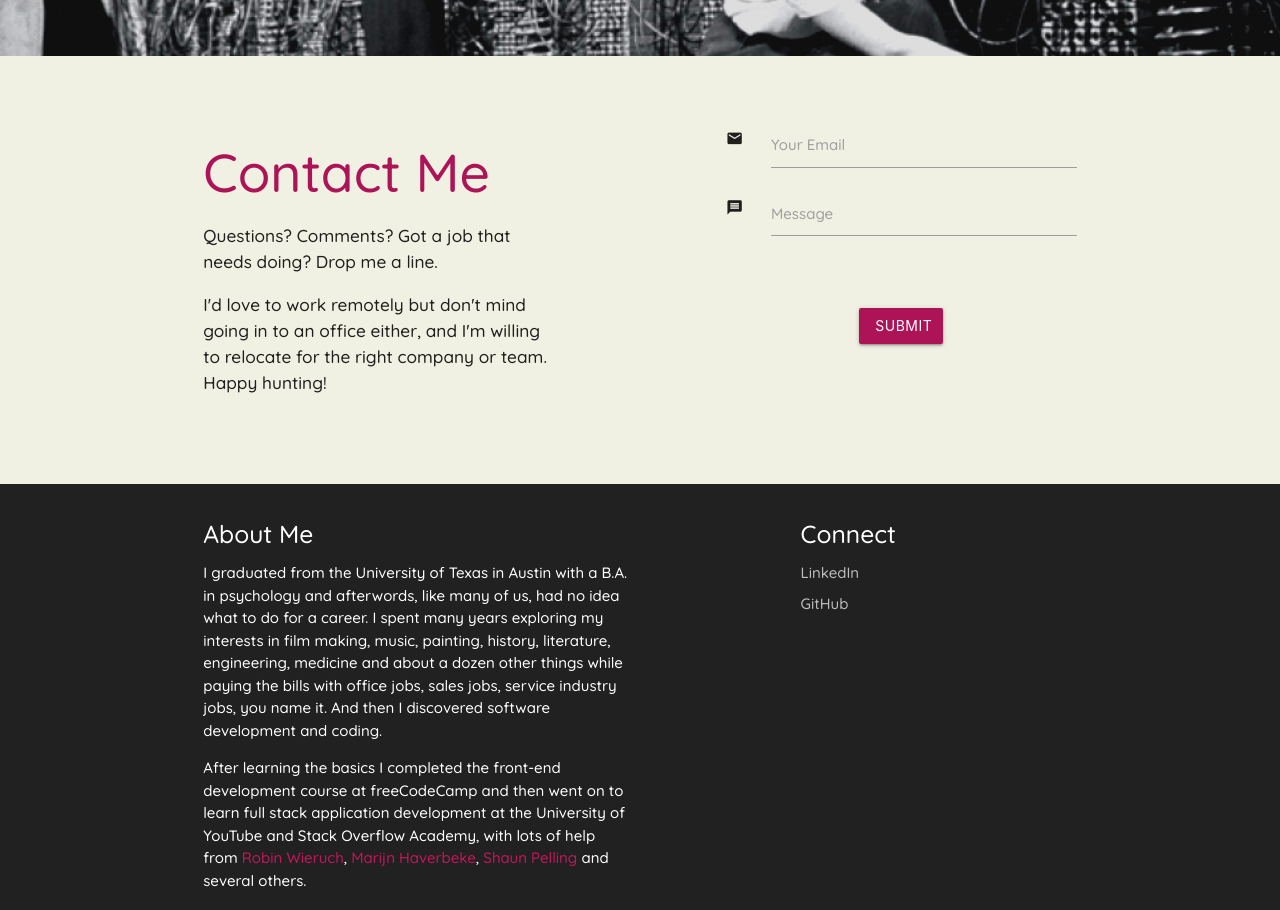
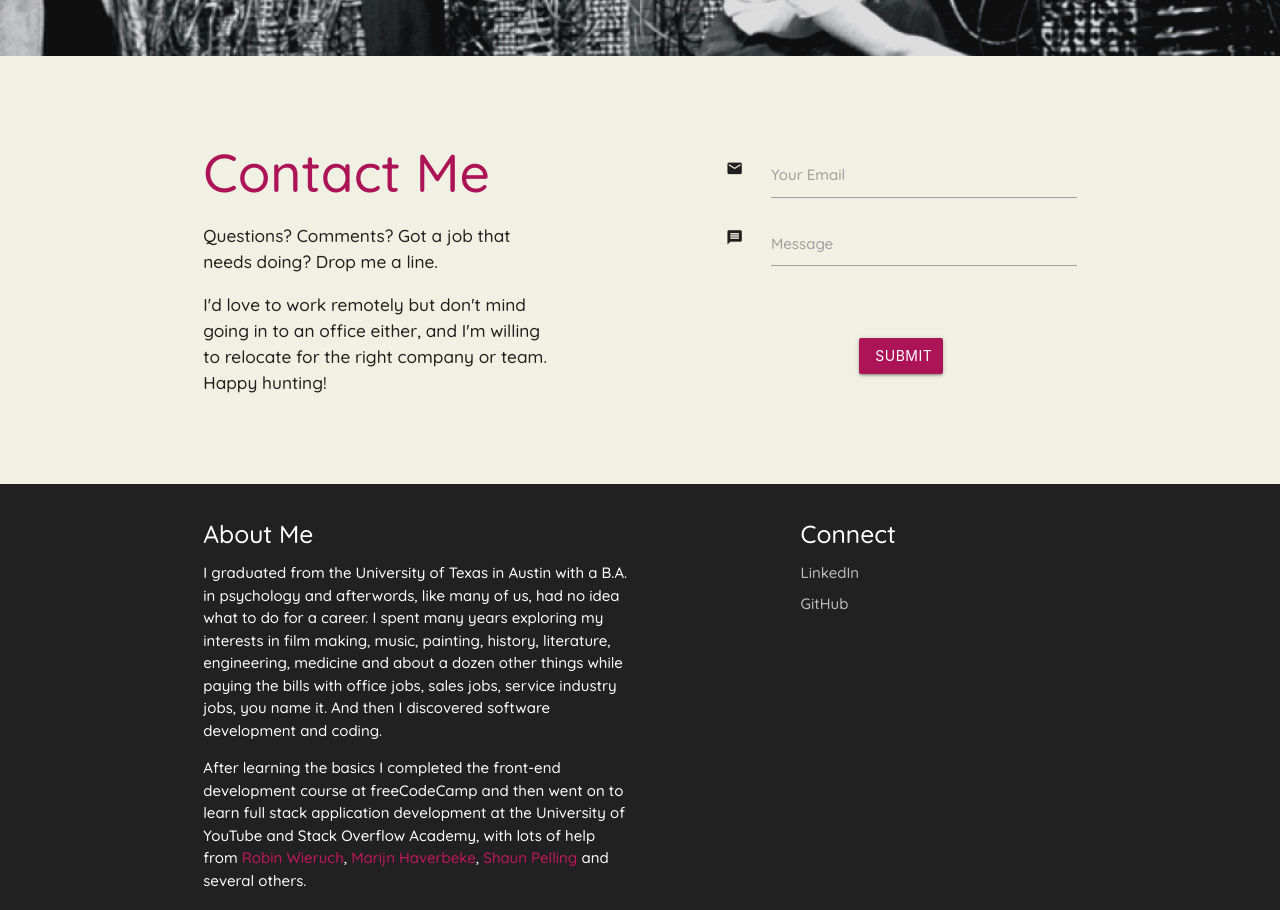
Before and after one commit to mdashmiller/dev-site, a React (Create React App) app in the folder client/: page / in a window 1280 px wide. Shown: the part 3240-4150 px from the top of the page. Built offline with nearby package versions, Linux system fonts and the light colour scheme.

Commit message:
add margin-top on form for desktop

```diff
--- a/client/src/components/Main/Contact/styles.scss
+++ b/client/src/components/Main/Contact/styles.scss
@@ -19,6 +19,13 @@
 
     @media screen and (min-width: 1441px) {
       font-size: 1.4rem;
+    }
+  }
+
+  form {
+
+    @media screen and (min-width: 993px) {
+      margin-top: 3rem;
     }
   }
 }
```
